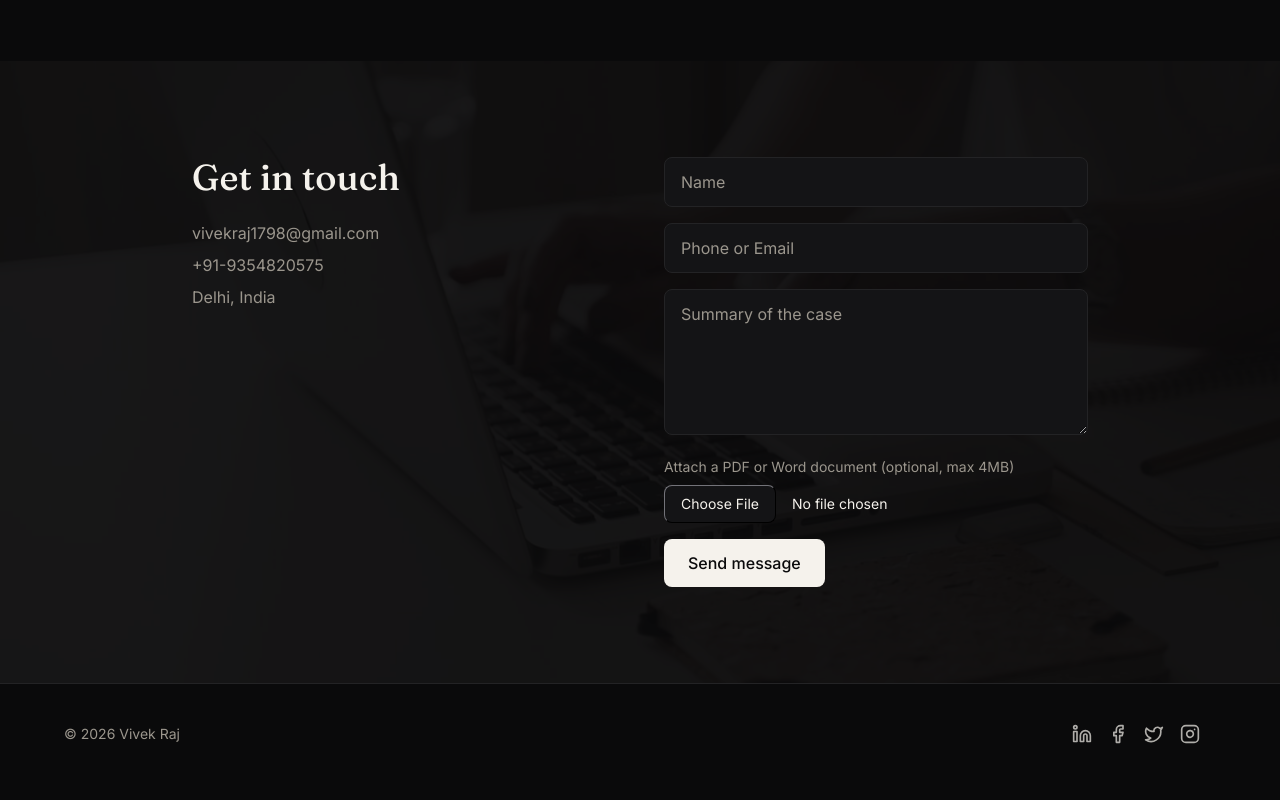
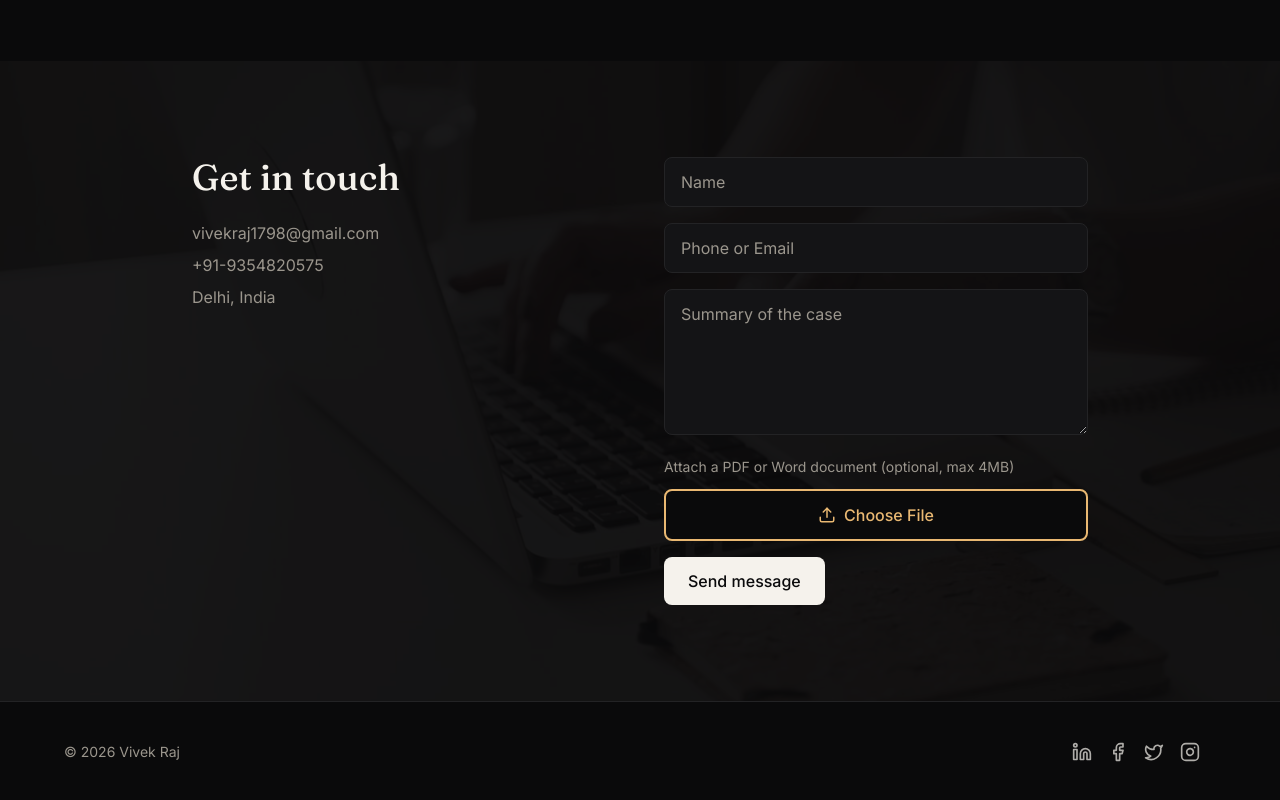
Before and after one commit to Prince1314-patel/vivek-raj-portfolio, a React (Vite) app: page / in a window 1280 px wide. Shown: the part 8109-8909 px from the top of the page. Built offline with nearby package versions, Linux system fonts and the light colour scheme; no server answers.

Commit message:
Enhance file upload interface in ContactForm with button and icon for better user experience

```diff
--- a/src/components/ContactForm.jsx
+++ b/src/components/ContactForm.jsx
@@ -1,4 +1,5 @@
 import { useState } from "react";
+import { Upload, File } from "lucide-react";
 import { siteInfo } from "../data/siteInfo.js";
 import bannerC from "../assets/photos/banner-c.jpg";
 
@@ -153,17 +154,34 @@ export default function ContactForm() {
             className="w-full bg-surface border border-border rounded-lg px-4 py-3 text-cream placeholder:text-muted focus:outline-none focus:border-gold"
           />
           <div>
-            <label htmlFor="document" className="block text-muted text-sm mb-2">
+            <label htmlFor="document" className="block text-muted text-sm mb-3">
               Attach a PDF or Word document (optional, max 4MB)
             </label>
+            <div className="relative">
               <input
                 id="document"
                 type="file"
                 accept={ACCEPTED_FILE_TYPES}
                 onChange={handleFileChange}
-              className="w-full text-cream text-sm file:mr-4 file:py-2 file:px-4 file:rounded-lg file:border file:border-border file:bg-surface file:text-cream file:cursor-pointer hover:file:border-gold"
+                className="w-full absolute inset-0 opacity-0 cursor-pointer"
               />
+              <button
+                type="button"
+                className="w-full flex items-center justify-center gap-2 bg-ink border-2 border-gold text-gold font-medium rounded-lg px-4 py-3 hover:bg-gold/10 transition-colors"
+              >
+                <Upload size={18} />
+                <span>
+                  {attachedFile ? attachedFile.name : "Choose File"}
+                </span>
+              </button>
+            </div>
             {fileError && <p className="text-red-400 text-sm mt-2">{fileError}</p>}
+            {attachedFile && (
+              <div className="flex items-center gap-2 text-gold text-sm mt-2">
+                <File size={14} />
+                <span>{attachedFile.name}</span>
+              </div>
+            )}
           </div>
           <button
             type="submit"
```
Lines whose indentation alone changed are shown as unchanged.
